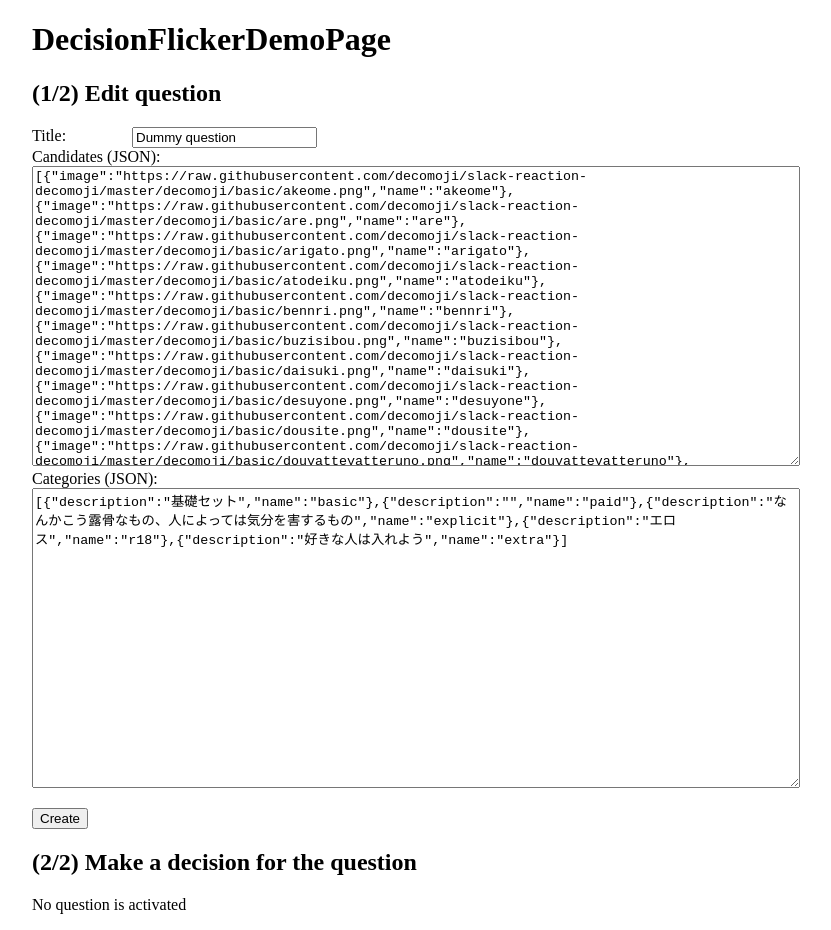
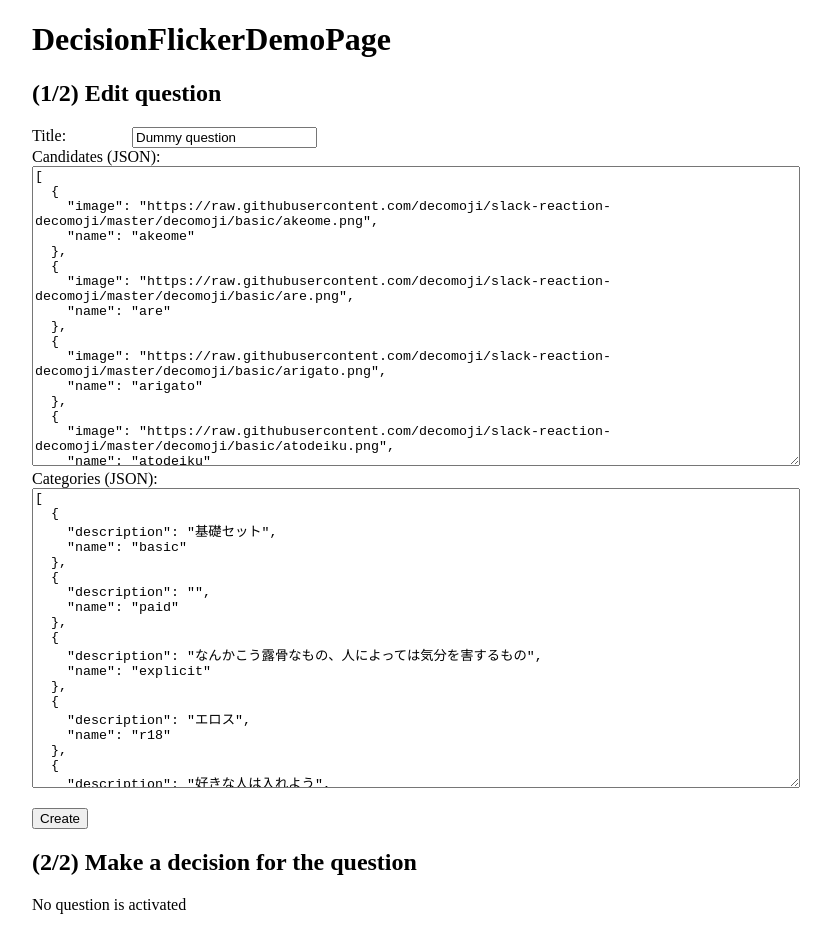
Before and after one commit to ginpei/quick-yes-no, a Next.js app: page /lab/decision-flicker in a window 1280 px wide. Shown: the whole page, without its empty margins (224-1055 px from the left). Built offline with nearby package versions, Linux system fonts and the light colour scheme.

Commit message:
feat(json input): format JSON

```diff
--- a/src/components/JsonInput.tsx
+++ b/src/components/JsonInput.tsx
@@ -18,11 +18,20 @@ export const JsonInputRow: React.FC<
   Omit<ComponentPropsWithRef<'textarea'>, 'onChange' | 'value'> & {
     label: string;
     onChange: OnJsonInputChange;
+    replacer?: Parameters<JSON['stringify']>[1];
+    space?: Parameters<JSON['stringify']>[2];
     value: Record<string, unknown> | unknown[];
   }
 > = (props) => {
-  const { label, onChange, value, ...textareaProps } = props;
-  const [json, setJson] = useState(JSON.stringify(value));
+  const {
+    label,
+    onChange,
+    replacer,
+    space = 2,
+    value,
+    ...textareaProps
+  } = props;
+  const [json, setJson] = useState(JSON.stringify(value, replacer, space));
   const [errorMessage, setErrorMessage] = useState('');
 
   const onJsonChange = useCallback(
```
